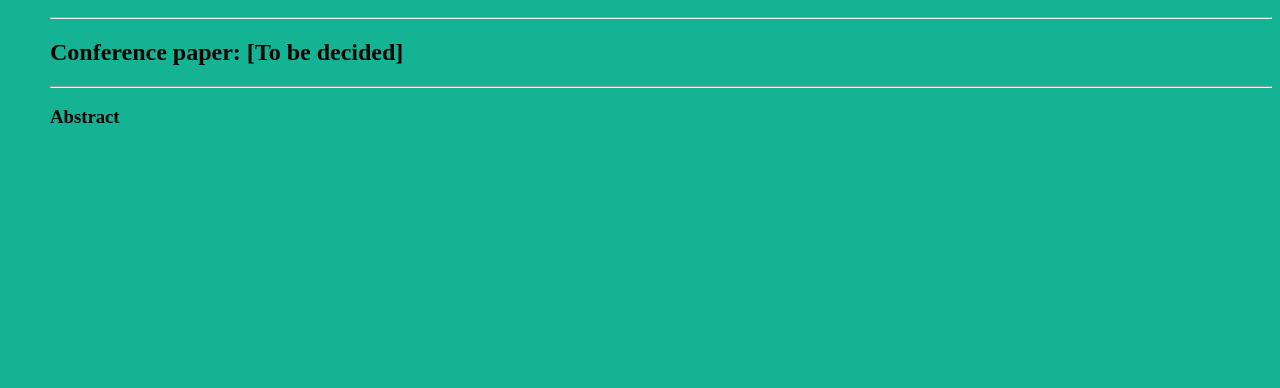
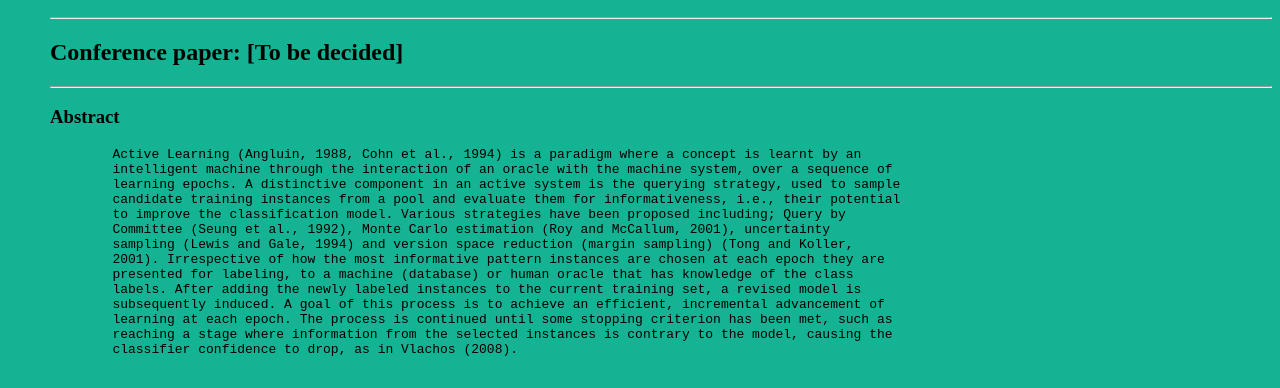
Before and after one commit to dann2611/FY6845272, a plain HTML site: page index.html in a window 1280 px wide. Shown: the part 564-952 px from the top of the page. Before the commit the page ends 800 px from the top, so only its background shows below. Drawn offline with Linux system fonts and the light colour scheme.

Commit message:
Update index.html

```diff
--- a/index.html
+++ b/index.html
@@ -24,7 +24,24 @@
 
     <h3 id="Abstract">Abstract</h3>
 
-
+    <p class="ex1">
+      <pre>
+        Active Learning (Angluin, 1988, Cohn et al., 1994) is a paradigm where a concept is learnt by an
+        intelligent machine through the interaction of an oracle with the machine system, over a sequence of
+        learning epochs. A distinctive component in an active system is the querying strategy, used to sample
+        candidate training instances from a pool and evaluate them for informativeness, i.e., their potential
+        to improve the classification model. Various strategies have been proposed including; Query by
+        Committee (Seung et al., 1992), Monte Carlo estimation (Roy and McCallum, 2001), uncertainty
+        sampling (Lewis and Gale, 1994) and version space reduction (margin sampling) (Tong and Koller,
+        2001). Irrespective of how the most informative pattern instances are chosen at each epoch they are
+        presented for labeling, to a machine (database) or human oracle that has knowledge of the class
+        labels. After adding the newly labeled instances to the current training set, a revised model is
+        subsequently induced. A goal of this process is to achieve an efficient, incremental advancement of
+        learning at each epoch. The process is continued until some stopping criterion has been met, such as
+        reaching a stage where information from the selected instances is contrary to the model, causing the
+        classifier confidence to drop, as in Vlachos (2008).
+      </pre>
+    </p>
 
   </head>
 
```
